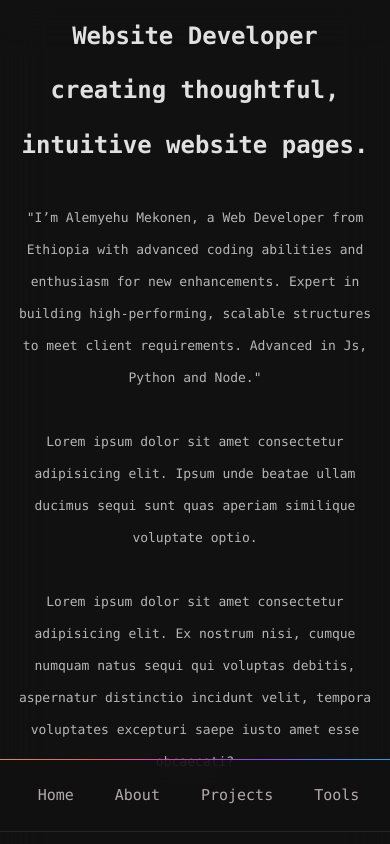
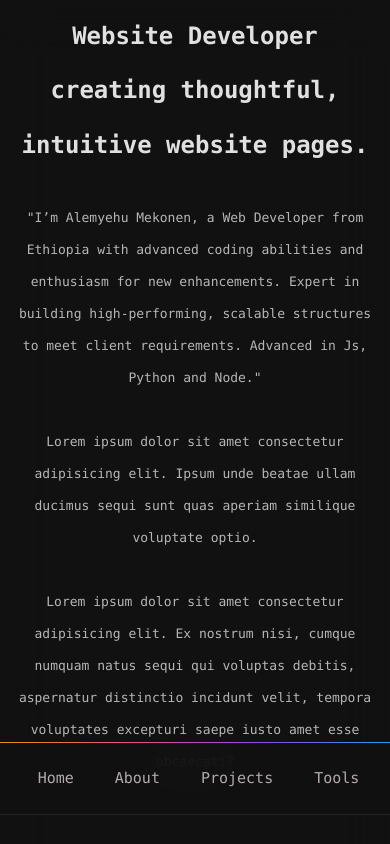
Before and after one commit to afteralexxo/portofolio-using-react, a React (Vite) app: page / in a window 390 px wide. Shown: the top 844 px of the page. Built offline with nearby package versions, Linux system fonts and the light colour scheme.

Commit message:
set height for the top bar

```diff
--- a/src/App.css
+++ b/src/App.css
@@ -5,7 +5,7 @@
 
 @media only screen and (max-width: 768px) {
   .topbar {
-    top: 90%;
+    top: 88%;
     width: 100%;
     justify-content: center;
   }
```
